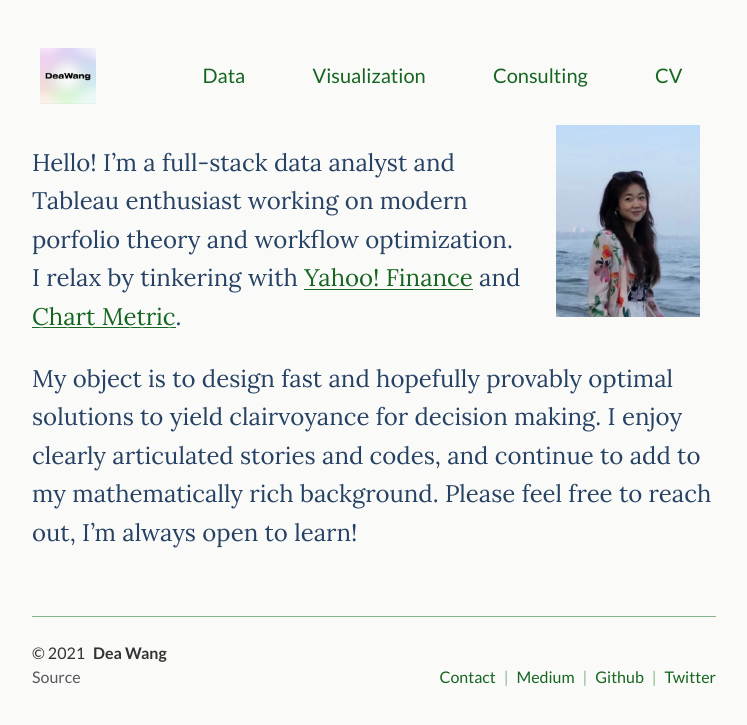
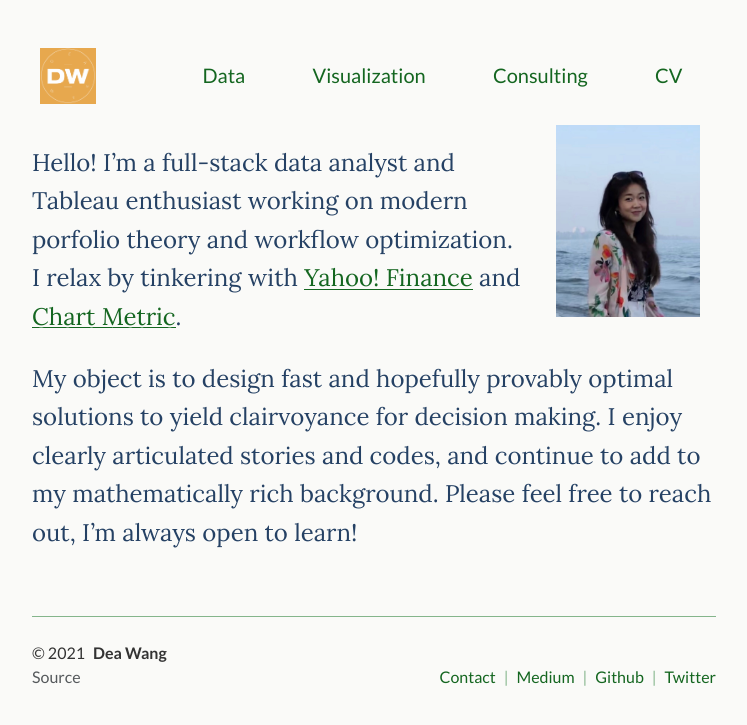
Before and after one commit to deawyk/deawyk.github.io, a Jekyll site: the page built from index.md, in a window 1280 px wide. Shown: the top 725 px of the page, without its empty margins (266-1013 px from the left). Built offline with Jekyll 4.4.1, drawn with Linux system fonts in a browser that asks for light colours.

Commit message:
Update header.html

```diff
--- a/_includes/header.html
+++ b/_includes/header.html
@@ -1,7 +1,7 @@
 <header class="site-header">
 
   <h1 class="site-title">
-    <a href="{{ site.baseurl }}/" title="Home"><img class="site-logo" src="{{ site.baseurl }}/assets/img/dealogo.png"></a>
+    <a href="{{ site.baseurl }}/" title="Home"><img class="site-logo" src="{{ site.baseurl }}/assets/img/d_logo.png"></a>
   </h1>
 
   <nav class="site-nav">
```
